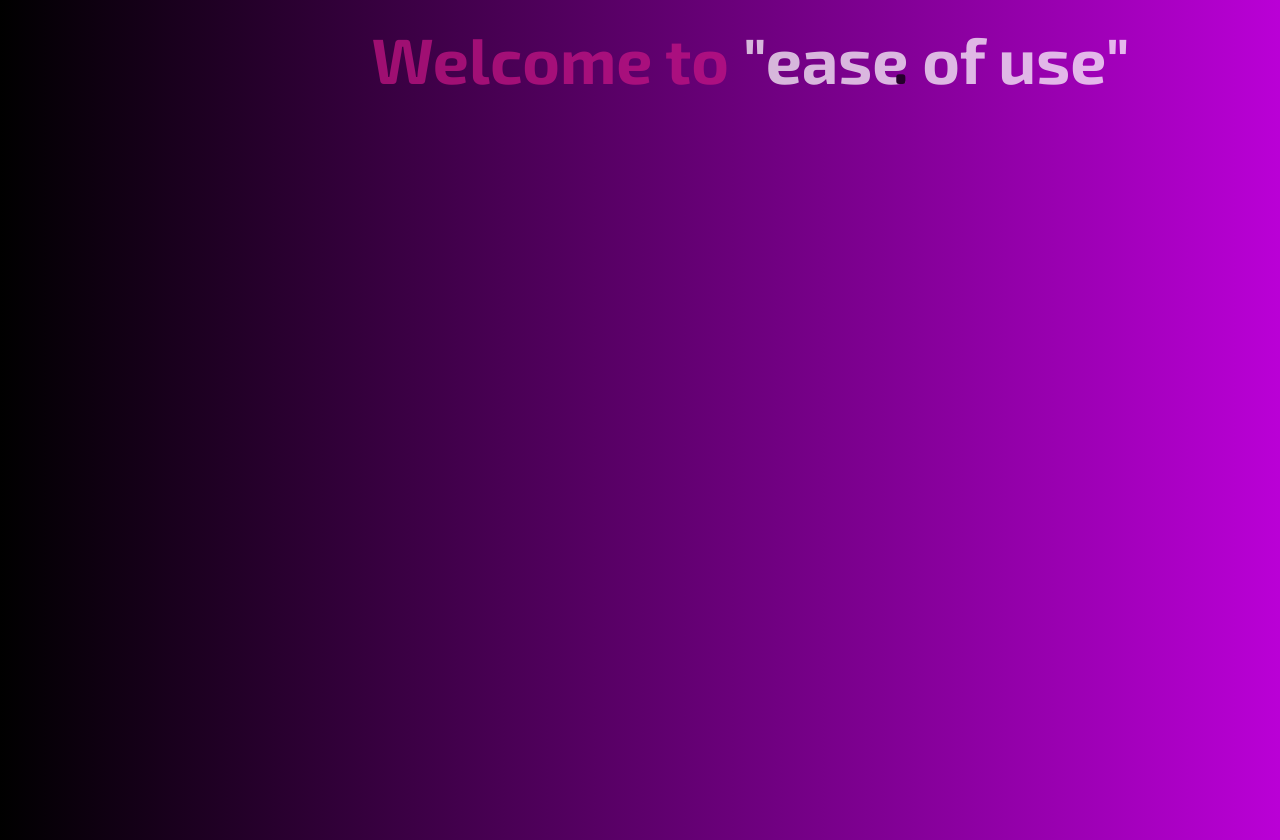
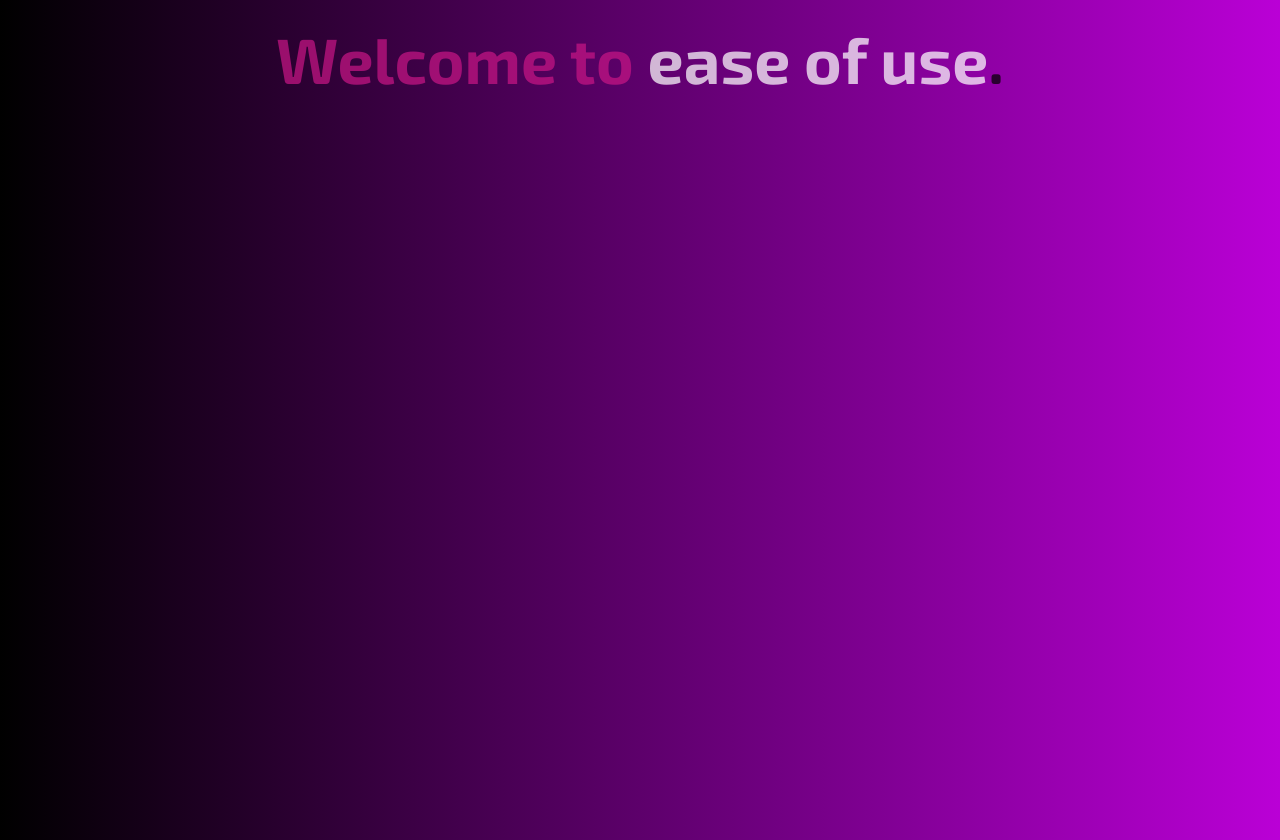
Before and after one commit to hotsauceandqueso/donuthub, a plain HTML site: page index.html in a window 1280 px wide. Drawn offline with Linux system fonts and the light colour scheme.

Commit message:
Update index.html

```diff
--- a/index.html
+++ b/index.html
@@ -32,19 +32,12 @@
             display: inline-flex; /* Use flex to keep word and period together */
             align-items: baseline; /* Align items to baseline for consistent positioning */
             width: auto; /* Adjust width dynamically */
+            min-width: 250px; /* Ensure enough space for longer text */
         }
         .changing-word {
             color: #ffffff; /* White color for changing words */
             display: inline-block; /* Needed for animation */
             white-space: nowrap; /* Prevent text from stacking */
-            width: 150px; /* Fixed width to prevent shifting */
-            text-align: center; /* Center text within the fixed width */
-        }
-        .changing-word:not([data-word="Donut Hub"])::before,
-        .changing-word:not([data-word="Donut Hub"])::after {
-            content: '"'; /* Add quotes except for Donut Hub */
-            color: #ffffff; /* White quotes to match word color */
-            display: inline; /* Keep quotes inline */
         }
         .period {
             color: #000000; /* Black color for period */
@@ -56,7 +49,7 @@
             animation: scaleFade 0.5s ease-in-out; /* Animation triggered on word change */
         }
         .rainbow {
-            animation: rainbowText 6s linear infinite, scaleFade 0.5s ease-in-out; /* Combine animations */
+            animation: rainbowText 6s linear infinite; /* Rainbow color animation */
         }
         /* Animation for initial heading */
         @keyframes fadeInUp {
@@ -96,7 +89,7 @@
     <link href="https://fonts.googleapis.com/css2?family=Exo+2:wght@400;700&display=swap" rel="stylesheet">
 </head>
 <body>
-    <h1>Welcome to <span class="changing-word-container"><span id="changing-word" class="changing-word" data-word="fun">fun</span><span id="period" class="period">.</span></span></h1>
+    <h1>Welcome to <span class="changing-word-container"><span id="changing-word" class="changing-word">fun</span><span id="period" class="period">.</span></span></h1>
     <script>
         const words = ["fun", "ease of use", "Free scripts", "Donut Hub"];
         let currentIndex = 0;
@@ -110,9 +103,8 @@
             // Trigger reflow to restart animation
             void changingWord.offsetWidth;
             void period.offsetWidth;
-            // Update word and data attribute
+            // Update word
             changingWord.textContent = words[currentIndex];
-            changingWord.setAttribute("data-word", words[currentIndex]);
             // Add animation class to word and period
             changingWord.classList.add("animate");
             period.classList.add("animate");
```
